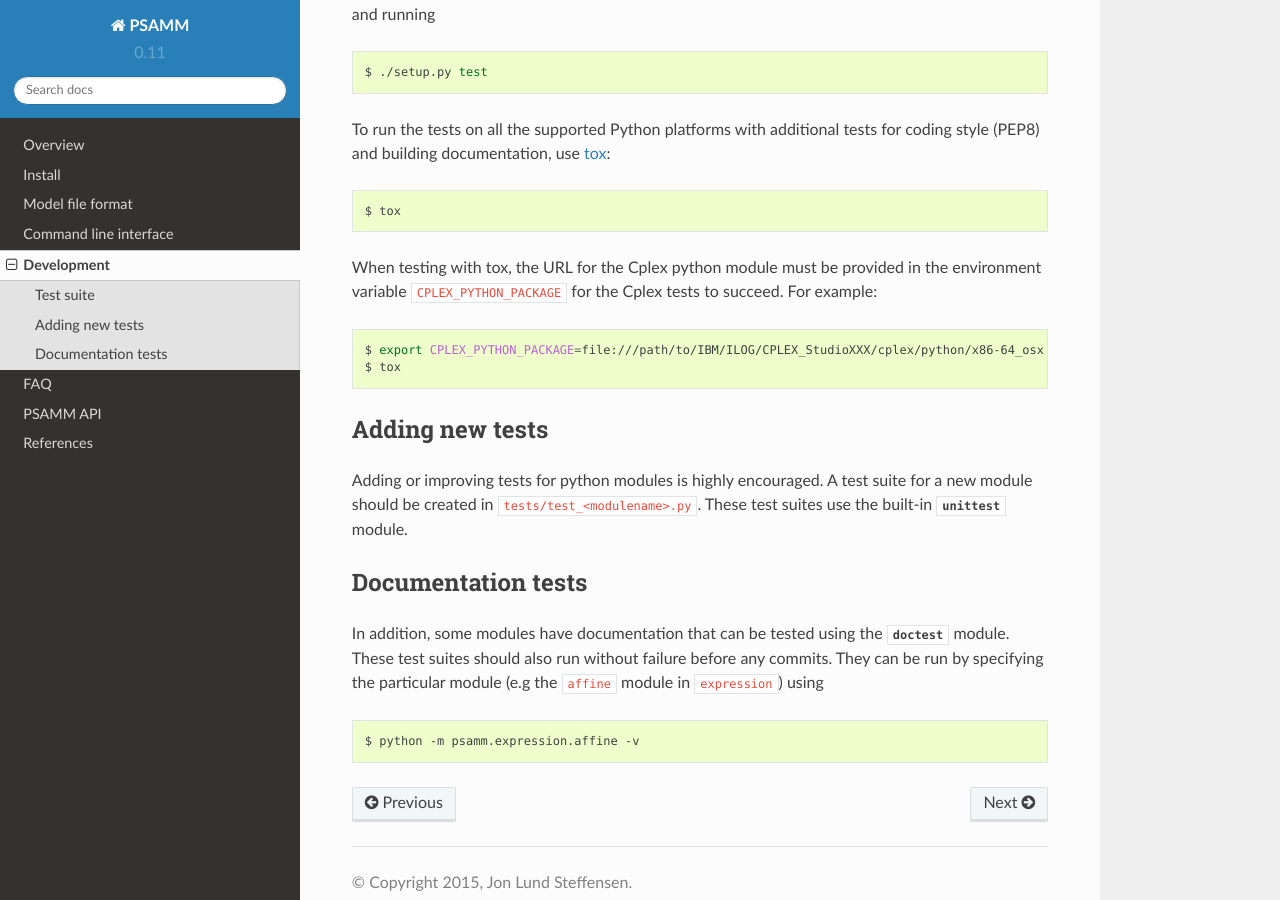
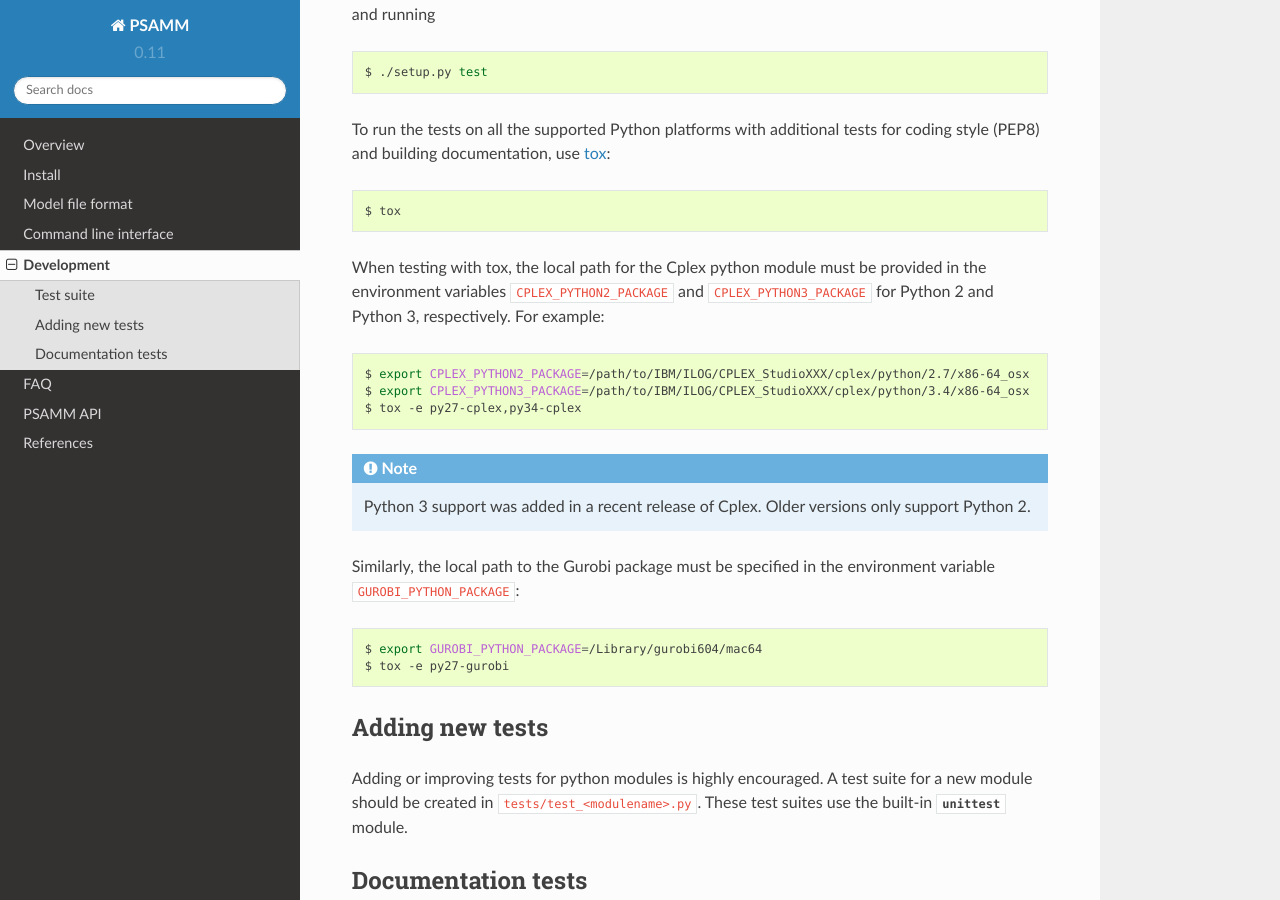
Before and after one commit to zhanglab/psamm, a Sphinx documentation site: the page built from docs/development.rst, in a window 1280 px wide and 900 px high, scrolled down 285 px. Built offline with Sphinx 7.4.7 and the Read the Docs theme 2.0.0, drawn with Linux system fonts in a browser that asks for light colours; the version number is read from the project's files by our own code.

Commit message:
docs: Update install instructions based on the latest Cplex release
The location of the Cplex python package changed slightly in the new release
because Python 3.4 is supported now with a separate package. Updates the
install instructions for this change. Also, updates the instructions for
running tox.

```diff
--- a/docs/development.rst
+++ b/docs/development.rst
@@ -21,14 +21,28 @@ for coding style (PEP8) and building documentation, use tox_:
 
     $ tox
 
-When testing with tox, the URL for the Cplex python module must be provided in
-the environment variable ``CPLEX_PYTHON_PACKAGE`` for the Cplex tests to
-succeed. For example:
+When testing with tox, the local path for the Cplex python module must be
+provided in the environment variables ``CPLEX_PYTHON2_PACKAGE`` and
+``CPLEX_PYTHON3_PACKAGE`` for Python 2 and Python 3, respectively. For example:
 
 .. code-block:: shell
 
-    $ export CPLEX_PYTHON_PACKAGE=file:///path/to/IBM/ILOG/CPLEX_StudioXXX/cplex/python/x86-64_osx
-    $ tox
+    $ export CPLEX_PYTHON2_PACKAGE=/path/to/IBM/ILOG/CPLEX_StudioXXX/cplex/python/2.7/x86-64_osx
+    $ export CPLEX_PYTHON3_PACKAGE=/path/to/IBM/ILOG/CPLEX_StudioXXX/cplex/python/3.4/x86-64_osx
+    $ tox -e py27-cplex,py34-cplex
+
+.. note::
+
+    Python 3 support was added in a recent release of Cplex. Older versions
+    only support Python 2.
+
+Similarly, the local path to the Gurobi package must be specified in the
+environment variable ``GUROBI_PYTHON_PACKAGE``:
+
+.. code-block:: shell
+
+    $ export GUROBI_PYTHON_PACKAGE=/Library/gurobi604/mac64
+    $ tox -e py27-gurobi
 
 Adding new tests
 ----------------
```
Also changed, not shown: docs/install.rst (+10 -3 lines).
